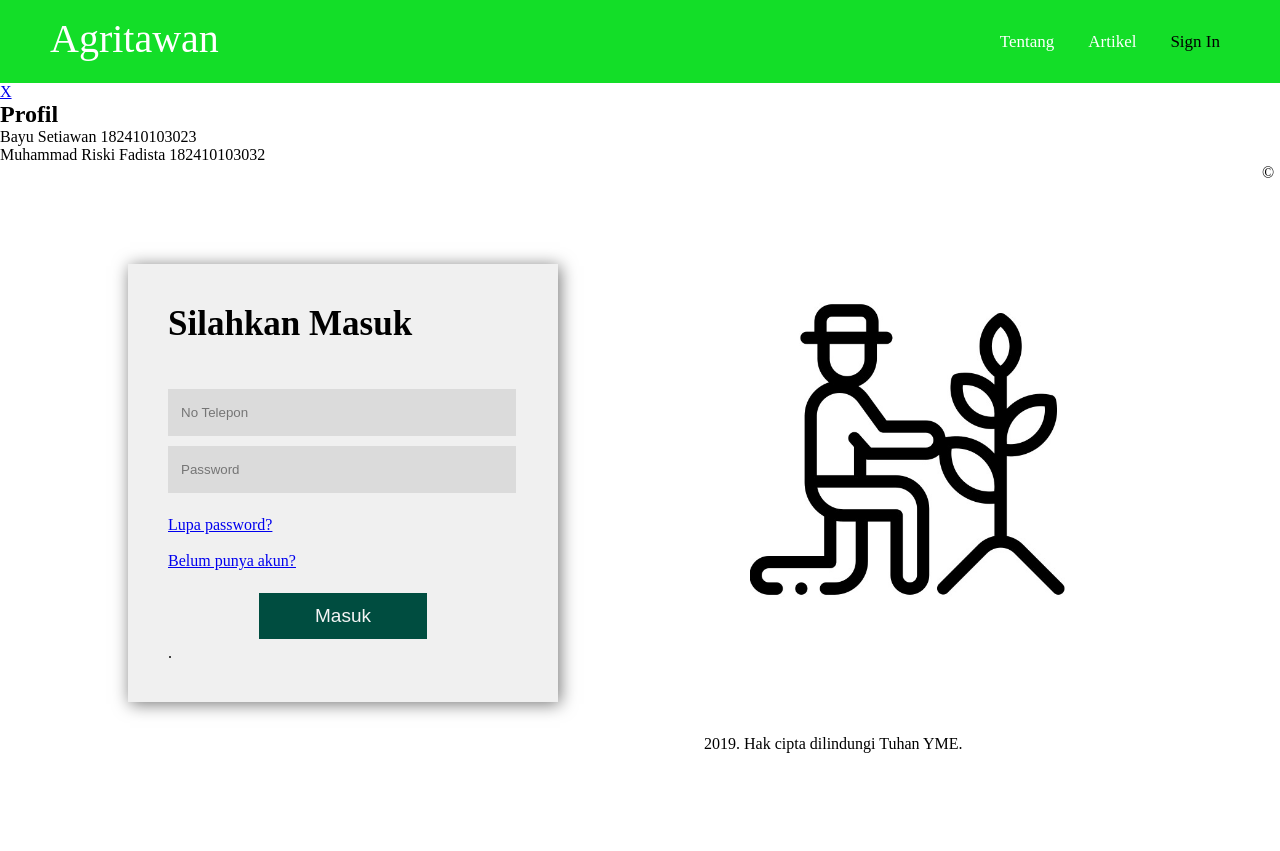
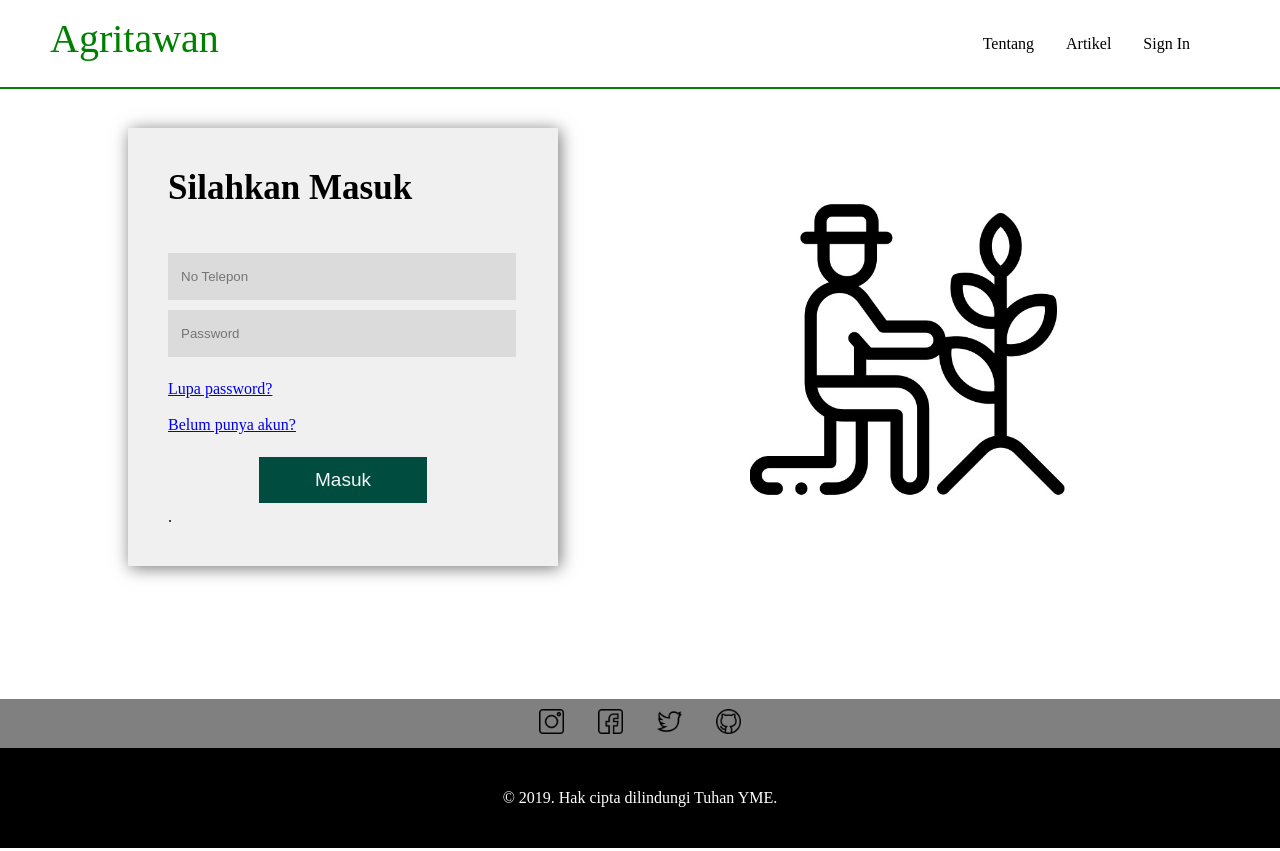
Before and after one commit to muhammadriskifadista/muhammadriskifadista.github.io, a plain HTML site: page index.html in a window 1280 px wide. Shown: the top 851 px of the page. Drawn offline with nearby package versions, Linux system fonts and the light colour scheme.

Commit message:
kurang presentasi tok wes

```diff
--- a/css/daftar.css
+++ b/css/daftar.css
@@ -1,86 +1,134 @@
 *{
     margin: 0px;
     padding: 0px;
-}
-
-.logo{
-    float: left;
-    font-size: 40px;
-    font-family: aardvark cafe;
-    color: white;
-    margin: 15px 50px;
 }
 ul.topnav {
     list-style-type: none;
     margin: 0;
     padding: 0;
-    overflow: auto;
-    background-color:  #13DE28;
+    overflow: hidden;
+    position: fixed;
+    width: 100%;
+    background-color: white;
+    border-bottom: 2px green solid;
 }
+
 ul.topnav li {
     float: right;
 }
+ul.topnav li:first-child{
+    margin-right: 30px;
+}
+
 ul.topnav li a {
+    display: inline-block;
+    padding: 16px;
+    color: black;
+    text-align: center;
+    text-decoration: none;
+    transition: 0.3s;
+    font-size: 16px;
     line-height: 55px;
-    display: block;
-    color: #fff;
-    text-align: center;
-    padding: 14px 17px;
-    text-decoration: none;
-    font-size: 17px;
 }
+
 ul.topnav li a:hover {
-	color: yellow;
+    color: green;
 }
+
 ul.topnav li.icon {
     display: none;
 }
-@media screen and (max-width:680px) {
-  ul.topnav li {
+
+@media screen and (max-width:786px) {
+
+    ul.topnav li,
+    ul.topnav.responsive .menu,
+    ul.topnav.responsive .search,
+    ul.topnav.responsive li img {
         display: none;
+    }
 
- }
     ul.topnav li.icon {
         float: right;
         display: inline-block;
-    padding-right: 15px;
     }
 
+    ul.topnav.responsive {
+        position: relative;
     }
-@media screen and (max-width:680px) {
-  ul.topnav.responsive {position: relative;}
+
     ul.topnav.responsive li.icon {
         position: absolute;
         right: 0;
-    top: 15px;
+        top: 0;
     }
+
     ul.topnav.responsive li {
         float: none;
         display: inline;
     }
-  ul.topnav.responsive li a {
+
+    ul.topnav li a {
         display: block;
         text-align: left;
-    line-height: 20px;
     }
-    ul .logo.responsive{display: none;}
 }
-    ul .topnav li a:hover:not(.active) {
-    color:#f1f522;
+.logo{
+    float: left;
+    font-size: 40px;
+    font-family: aardvark cafe;
+    color: green;
+    margin: 15px 50px;
 }
-.active {
-    color:#000;
-    padding-right: 60px;
+#popup {
+    width: 100%;
+    height: 100%;
+    position: fixed;
+    background: rgba(0,0,0,.7);
+    top: 0;
+    left: 0;
+    z-index: 9999;
+    visibility: hidden;
 }
 
+.window {
+    width: 30%;
+    height: 25%;
+    background: #fff;
+    border-radius: 10px;
+    position: relative;
+    padding: 10px;
+    text-align: center;
+    margin: 15% auto;
+}
+.window h2 {
+    margin: 1%;
+}
+/* Button Close */
+.close-button {
+    width: 5%;
+    height: 15%;
+    line-height: 25px;
+    background: #000;
+    border-radius: 50%;
+    border: 3px solid #fff;
+    display: block;
+    text-align: center;
+    color: #fff;
+    text-decoration: none;
+    position: absolute;
+    top: -10px;
+    right: -10px;
+}
 
-
-
+/* Memunculkan Jendela Pop Up*/
+#popup:target {
+    visibility: visible;
+}
 .center {
   width: 350px;
   height: auto;
-  margin-left: 10%;
-  margin-top: 100px;
+  margin: 10% 10%;
   background-color: #f0f0f0;
   box-shadow: 2px 2px 16px 0px #757575;
   padding: 40px;
@@ -110,14 +158,57 @@ ul.topnav li.icon {
   margin: 5px 3.5px;
   background-color: #004d40;
   border: none;
+  -webkit-transition: all 0.5s ease-in-out;
+    -moz-transition: all 0.5s ease-in-out;
+    -o-transition: all 0.5s ease-in-out;
+    -ms-transition: all 0.5s ease-in-out;
 }
 
 .its:hover , .its:focus {
   opacity: 0.7;
   cursor: pointer;
 }
-img{
+img.zoom {
+    overflow: auto;
+    width: 320px;
     float: left;
-        width: 320px;
-        margin: 10% 15%;
+    margin: 15% 5%;
+    -webkit-transition: all 1s ease-in-out;
+    -moz-transition: all 1s ease-in-out;
+    -o-transition: all 1s ease-in-out;
+    -ms-transition: all 1s ease-in-out;
 }
+.transisi {
+    -webkit-transform: scale(1.2);
+    -moz-transform: scale(1.2);
+    -o-transform: scale(1.2);
+    transform: scale(1.2);
+}
+
+
+
+.sosial{
+    text-align: center;
+    background-color: grey;
+    color: white;
+    height: 50;
+    position: relative;
+    overflow: auto;
+    width: 100%
+}
+#login{
+    overflow: auto;
+}
+.sosial img{
+    width: 25px;
+    margin: 10px 15px;
+}
+.footer{
+    text-align: center;
+    background-color: black;
+    color: white;
+    height: 100;
+    overflow: auto;
+    line-height: 100px;
+    width: 100%;
+}
--- a/css/forum.css
+++ b/css/forum.css
@@ -15,7 +15,8 @@ ul.topnav {
     margin: 0;
     padding: 0;
     overflow: auto;
-    background-color:  #13DE28;
+    background-color: white;
+    border-bottom: 2px green solid;
 }
 ul.topnav li {
     float: right;
@@ -23,14 +24,14 @@ ul.topnav li {
 ul.topnav li a {
     line-height: 55px;
     display: block;
-    color: #fff;
+    color: black;
     text-align: center;
     padding: 14px 17px;
     text-decoration: none;
     font-size: 17px;
 }
 ul.topnav li a:hover {
-    color: yellow;
+    color: green;
 }
 ul.topnav li.icon {
     display: none;
@@ -77,7 +78,7 @@ ul.topnav li.icon {
     float: left;
     font-size: 40px;
     font-family: aardvark cafe;
-    color: white;
+    color: green;
     margin: 15px 50px;
 }
 .content1{
@@ -98,8 +99,9 @@ ul.topnav li.icon {
 .jawab{
     width: 100%;
     height: 30px;
+}
+.jawa{
     cursor: pointer;
-
 }
 img{
     width: 38.7%;
@@ -153,3 +155,28 @@ p{
 #popup:target {
     visibility: visible;
 }
+.sosial{
+    text-align: center;
+    background-color: grey;
+    color: white;
+    height: 50;
+    position: relative;
+    overflow: auto;
+    width: 100%
+}
+#login{
+    overflow: auto;
+}
+.sosial img{
+    width: 25px;
+    margin: 10px 15px;
+}
+.footer{
+    text-align: center;
+    background-color: black;
+    color: white;
+    height: 100;
+    overflow: auto;
+    line-height: 100px;
+    width: 100%;
+}
--- a/css/index.css
+++ b/css/index.css
@@ -1,86 +1,134 @@
 *{
     margin: 0px;
     padding: 0px;
-}
-
-.logo{
-    float: left;
-    font-size: 40px;
-    font-family: aardvark cafe;
-    color: white;
-    margin: 15px 50px;
 }
 ul.topnav {
     list-style-type: none;
     margin: 0;
     padding: 0;
-    overflow: auto;
-    background-color:  #13DE28;
+    overflow: hidden;
+    position: fixed;
+    width: 100%;
+    background-color: white;
+    border-bottom: 2px green solid;
 }
+
 ul.topnav li {
     float: right;
 }
+ul.topnav li:first-child{
+    margin-right: 30px;
+}
+
 ul.topnav li a {
+    display: inline-block;
+    padding: 16px;
+    color: black;
+    text-align: center;
+    text-decoration: none;
+    transition: 0.3s;
+    font-size: 16px;
     line-height: 55px;
-    display: block;
-    color: #fff;
-    text-align: center;
-    padding: 14px 17px;
-    text-decoration: none;
-    font-size: 17px;
 }
+
 ul.topnav li a:hover {
-	color: yellow;
+    color: green;
 }
+
 ul.topnav li.icon {
     display: none;
 }
-@media screen and (max-width:680px) {
-  ul.topnav li {
+
+@media screen and (max-width:786px) {
+
+    ul.topnav li,
+    ul.topnav.responsive .menu,
+    ul.topnav.responsive .search,
+    ul.topnav.responsive li img {
         display: none;
+    }
 
- }
     ul.topnav li.icon {
         float: right;
         display: inline-block;
-    padding-right: 15px;
     }
 
+    ul.topnav.responsive {
+        position: relative;
     }
-@media screen and (max-width:680px) {
-  ul.topnav.responsive {position: relative;}
+
     ul.topnav.responsive li.icon {
         position: absolute;
         right: 0;
-    top: 15px;
+        top: 0;
     }
+
     ul.topnav.responsive li {
         float: none;
         display: inline;
     }
-  ul.topnav.responsive li a {
+
+    ul.topnav li a {
         display: block;
         text-align: left;
-    line-height: 20px;
     }
-    ul .logo.responsive{display: none;}
 }
-    ul .topnav li a:hover:not(.active) {
-    color:#f1f522;
+.logo{
+    float: left;
+    font-size: 40px;
+    font-family: aardvark cafe;
+    color: green;
+    margin: 15px 50px;
 }
-.active {
-    color:#000;
-    padding-right: 60px;
+#popup {
+    width: 100%;
+    height: 100%;
+    position: fixed;
+    background: rgba(0,0,0,.7);
+    top: 0;
+    left: 0;
+    z-index: 9999;
+    visibility: hidden;
 }
 
+.window {
+    width: 30%;
+    height: 25%;
+    background: #fff;
+    border-radius: 10px;
+    position: relative;
+    padding: 10px;
+    text-align: center;
+    margin: 15% auto;
+}
+.window h2 {
+    margin: 1%;
+}
+/* Button Close */
+.close-button {
+    width: 5%;
+    height: 15%;
+    line-height: 25px;
+    background: #000;
+    border-radius: 50%;
+    border: 3px solid #fff;
+    display: block;
+    text-align: center;
+    color: #fff;
+    text-decoration: none;
+    position: absolute;
+    top: -10px;
+    right: -10px;
+}
 
-
-
+/* Memunculkan Jendela Pop Up*/
+#popup:target {
+    visibility: visible;
+}
 .center {
   width: 350px;
   height: auto;
-  margin-left: 10%;
-  margin-top: 100px;
+  margin: 10% 10%;
   background-color: #f0f0f0;
   box-shadow: 2px 2px 16px 0px #757575;
   padding: 40px;
@@ -110,15 +158,57 @@ ul.topnav li.icon {
   margin: 5px 3.5px;
   background-color: #004d40;
   border: none;
-
+  -webkit-transition: all 0.5s ease-in-out;
+    -moz-transition: all 0.5s ease-in-out;
+    -o-transition: all 0.5s ease-in-out;
+    -ms-transition: all 0.5s ease-in-out;
 }
 
 .its:hover , .its:focus {
   opacity: 0.7;
   cursor: pointer;
 }
-img{
+img.zoom {
+    overflow: auto;
+    width: 320px;
     float: left;
-        width: 320px;
-        margin: 10% 15%;
+    margin: 15% 5%;
+    -webkit-transition: all 1s ease-in-out;
+    -moz-transition: all 1s ease-in-out;
+    -o-transition: all 1s ease-in-out;
+    -ms-transition: all 1s ease-in-out;
 }
+.transisi {
+    -webkit-transform: scale(1.2);
+    -moz-transform: scale(1.2);
+    -o-transform: scale(1.2);
+    transform: scale(1.2);
+}
+
+
+
+.sosial{
+    text-align: center;
+    background-color: grey;
+    color: white;
+    height: 50;
+    position: relative;
+    overflow: auto;
+    width: 100%
+}
+#login{
+    overflow: auto;
+}
+.sosial img{
+    width: 25px;
+    margin: 10px 15px;
+}
+.footer{
+    text-align: center;
+    background-color: black;
+    color: white;
+    height: 100;
+    overflow: auto;
+    line-height: 100px;
+    width: 100%;
+}
```
Lines whose indentation alone changed are shown as unchanged.
